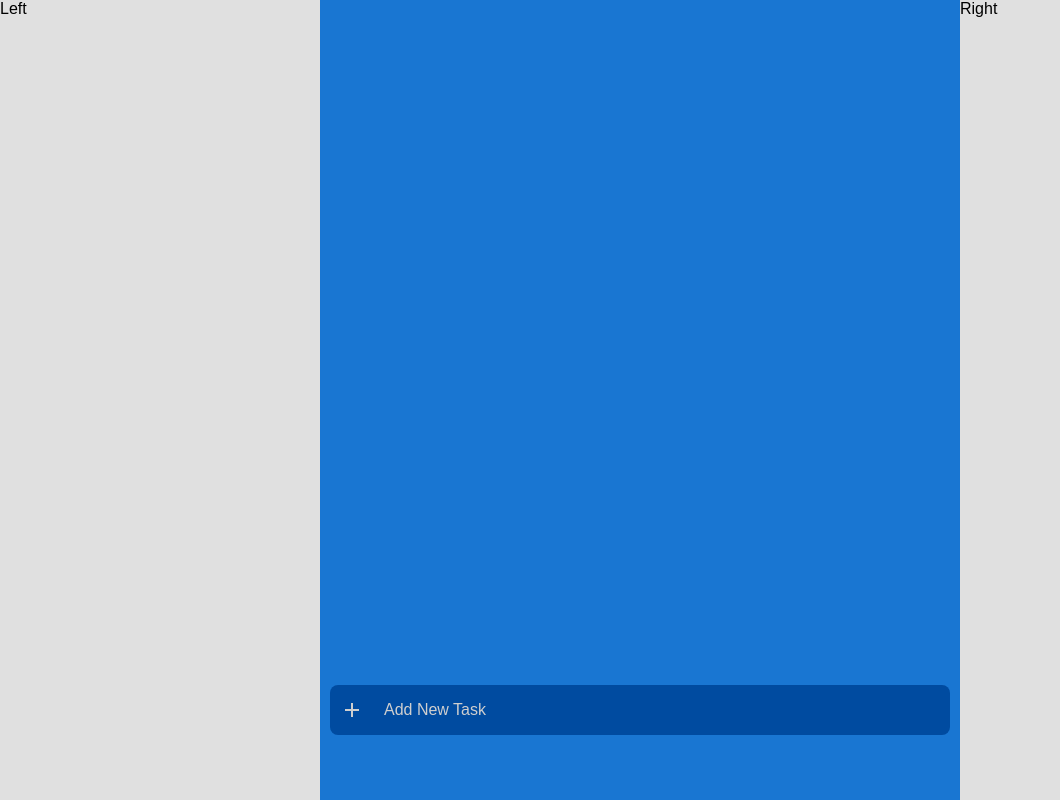
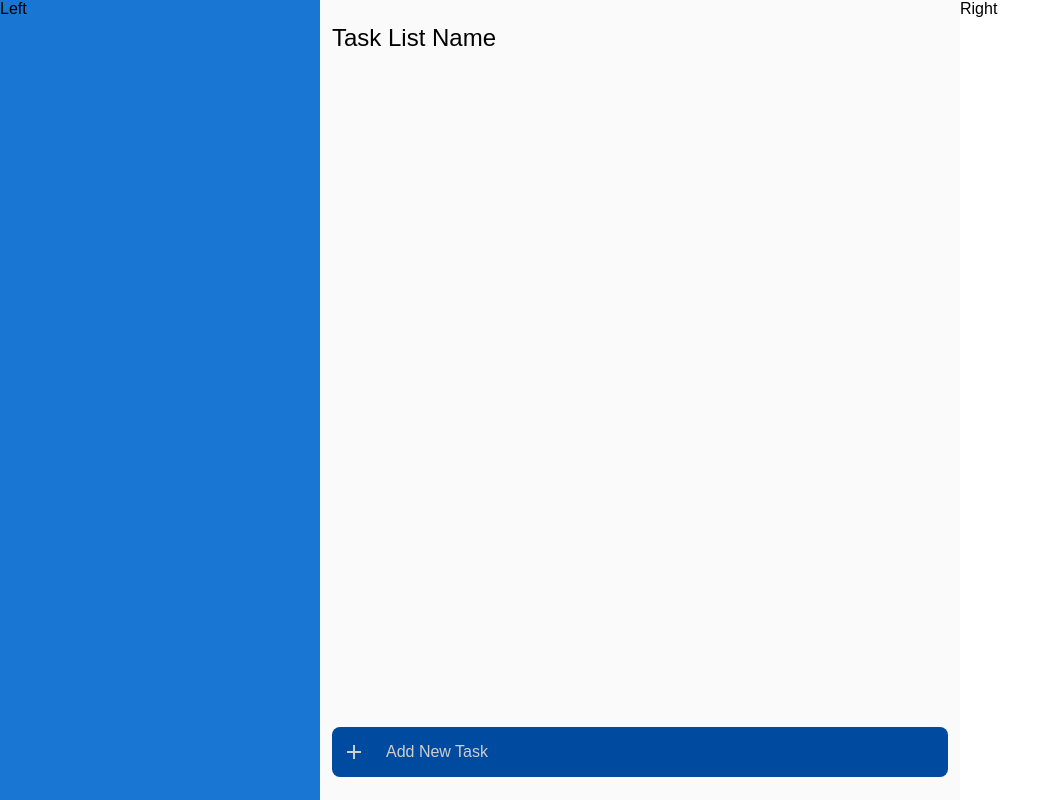
Before and after one commit to patrickiyog/todo-list-app, a React (Create React App) app: page / in a window 1280 px wide. Shown: the whole page, without its empty margins (0-1060 px from the left). Built offline with nearby package versions, Linux system fonts and the light colour scheme.

Commit message:
change layout

```diff
--- a/src/App.css
+++ b/src/App.css
@@ -11,14 +11,15 @@ body {
   height: 100vh;
 }
 
-.side {
+.left-side {
   width: 25vw;
-  background-color: #e0e0e0;
+  background-color: #1976d2;
 }
 
 .center {
   display: flex;
   flex-direction: column;
   width: 50vw;
-  background-color: #1976d2;
+  background-color: #fafafa;
+
 }
--- a/src/App.tsx
+++ b/src/App.tsx
@@ -12,12 +12,12 @@ const App: React.FC = () => {
   return (
     <TaskContext.Provider value={{ tasks, setTasks }}>
       <div className="App">
-        <div className="side">Left</div>
+        <div className="left-side">Left</div>
         <div className="center">
           <TaskList />
           <TaskForm />
         </div>
-        <div className="side">Right</div>
+        <div className="right-side">Right</div>
       </div>
     </TaskContext.Provider>
   );
--- a/src/components/TaskForm/TaskForm.css
+++ b/src/components/TaskForm/TaskForm.css
@@ -4,7 +4,7 @@
     flex-direction: row;
     justify-content: center;
     align-items: center;
-    margin: 0px 10px;
+    margin: 12px;
   }
 
   .task-form-container {
--- a/src/components/TaskItem/TaskItem.css
+++ b/src/components/TaskItem/TaskItem.css
@@ -1,5 +1,5 @@
 .task {
-    height: 50px;
+    min-height: 50px;
     display: flex;
     align-items: center;
     padding: 0px 10px;
@@ -9,7 +9,6 @@
 }
 
 .task .task-content {
-    height: 100%;
     width: 100%;
     display: flex;
     justify-content: center;
@@ -23,6 +22,16 @@
 .task-content .task-completed {
     display: flex;
     justify-content: center;
+    margin-right: 10px;
     font-size: 24px;
     width: 5%;
+    cursor: pointer;
 }
+
+.task-completed .completed-false {
+    color: #8d8d8d;
+}
+
+.task-completed .completed-true {
+    color: #00c853;
+}
--- a/src/components/TaskItem/TaskItem.tsx
+++ b/src/components/TaskItem/TaskItem.tsx
@@ -27,12 +27,15 @@ const TaskItem = ({ task }: Props) => {
     return (
         <div className="task">
             <div className="task-content">
+                <div className="task-completed" onClick={completeTask}>
+                    {completed ?
+                        <MdOutlineCheckBox className="completed-true" /> :
+                        <MdOutlineCheckBoxOutlineBlank className="completed-false" />
+                    }
+                </div>
                 <span className="task-name">
                     {task.taskName}
                 </span>
-                <div className="task-completed" onClick={completeTask}>
-                    {completed ? <MdOutlineCheckBox /> : <MdOutlineCheckBoxOutlineBlank />}
-                </div>
             </div>
         </div>
     );
--- a/src/components/TaskList/TaskList.css
+++ b/src/components/TaskList/TaskList.css
@@ -1,7 +1,15 @@
-.task-list-container {
-    display: flex;
-    flex-direction: column;
-    height: 600px;
-    margin: 10px;
-    overflow: scroll;
-  }
+.task-list {
+  display: flex;
+  flex-direction: column;
+  height: 85vh;
+  margin: 12px;
+}
+
+.task-list-name {
+  margin: 12px 0px;
+  font-size: 24px;
+}
+
+.task-list-list {
+  overflow-y: scroll;
+}
--- a/src/components/TaskList/TaskList.tsx
+++ b/src/components/TaskList/TaskList.tsx
@@ -8,9 +8,13 @@ const TaskList = () => {
     const { tasks } = useTaskContext();
 
     return (
-        <div className="task-list-container">
-            {tasks.map((task, index) => <TaskItem key={index} task={task} />)}
+        <div className="task-list">
+            <div className="task-list-name">Task List Name</div>
+            <div className="task-list-list">
+                {tasks.map((task, index) => <TaskItem key={index} task={task} />)}
+            </div>
         </div>
+
     );
 
 }
```
